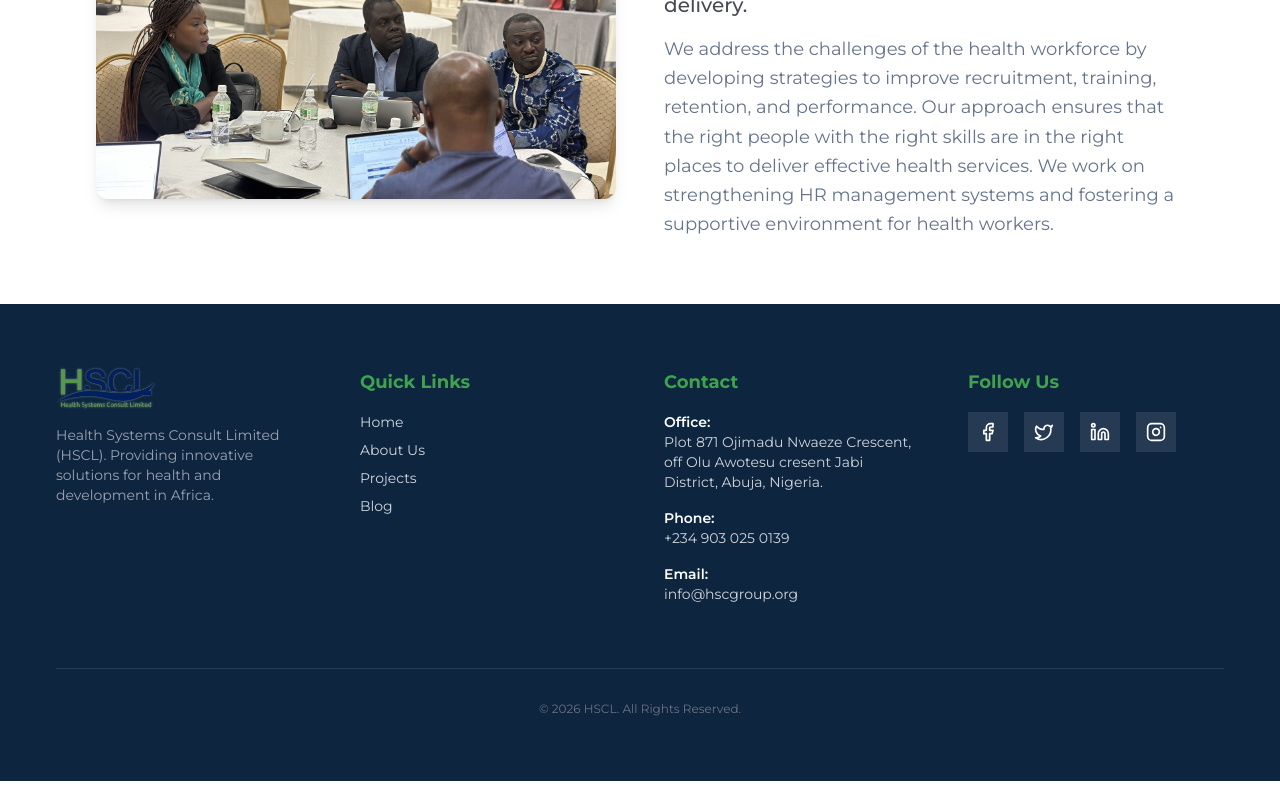
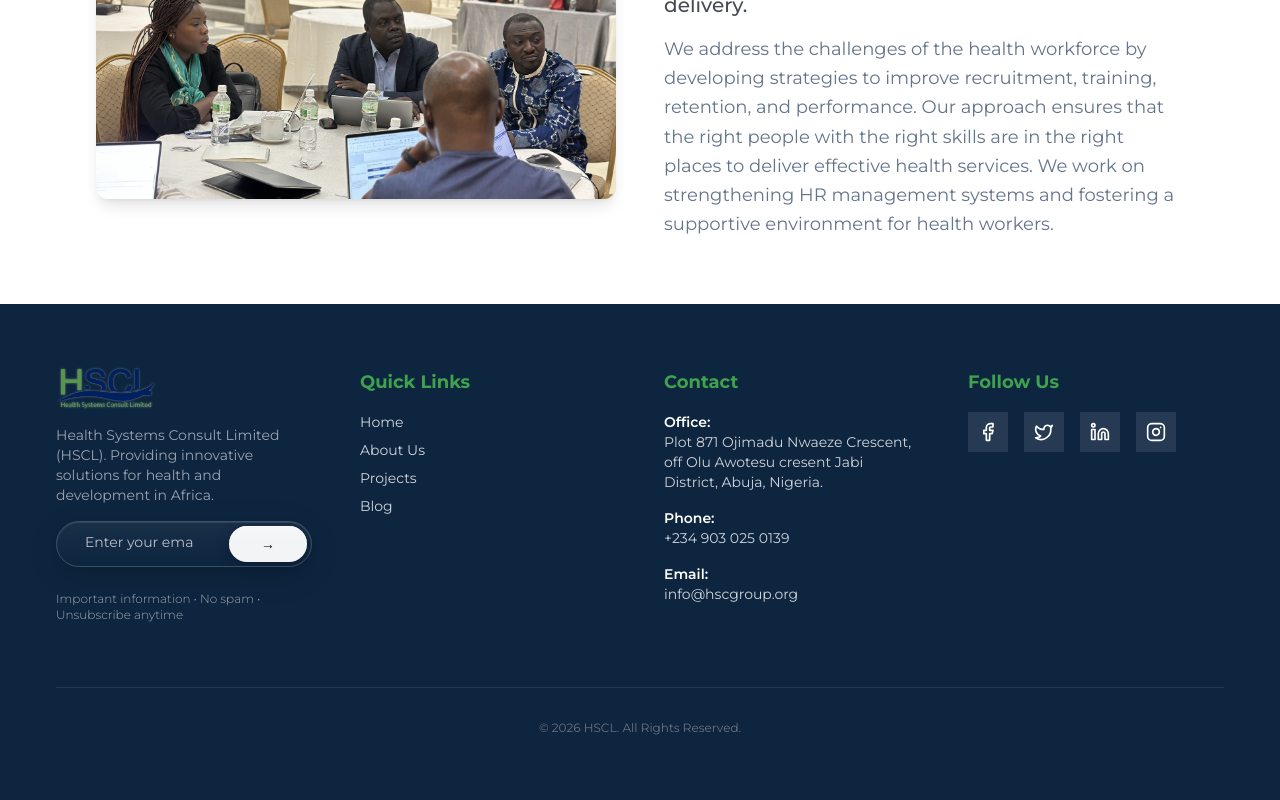
Before and after one commit to adekastanley/hlsc-02, a React (Vite) app: page /our-work in a window 1280 px wide. Shown: the part 2446-3246 px from the top of the page. Built offline with nearby package versions, Linux system fonts and the light colour scheme.

Commit message:
news letter button

```diff
--- a/src/components/SiteFooter.tsx
+++ b/src/components/SiteFooter.tsx
@@ -2,6 +2,7 @@
 import { Link } from "react-router-dom";
 import { Facebook, Twitter, Linkedin, Instagram } from "lucide-react";
 import { Logo } from "./logo";
+import NewsLetterButton from "./ui/newsletter";
 // import { Logo } from "./logo";
 
 export function SiteFooter() {
@@ -18,6 +19,7 @@ export function SiteFooter() {
 							Health Systems Consult Limited (HSCL). Providing innovative
 							solutions for health and development in Africa.
 						</p>
+						<NewsLetterButton />
 					</div>
 
 					{/* Quick Links */}
--- /dev/null
+++ b/src/components/ui/input.tsx
@@ -0,0 +1,19 @@
+import * as React from "react";
+
+import { cn } from "@/lib/utils";
+
+function Input({ className, type, ...props }: React.ComponentProps<"input">) {
+	return (
+		<input
+			type={type}
+			data-slot="input"
+			className={cn(
+				"dark:bg-input/30 border-input focus-visible:border-ring focus-visible:ring-ring/50 aria-invalid:ring-destructive/20 dark:aria-invalid:ring-destructive/40 aria-invalid:border-destructive dark:aria-invalid:border-destructive/50 disabled:bg-input/50 dark:disabled:bg-input/80 h-8 rounded-lg border bg-transparent px-2.5 py-1 text-base transition-colors file:h-6 file:text-sm file:font-medium focus-visible:ring-[3px] aria-invalid:ring-[3px] md:text-sm file:text-foreground placeholder:text-muted-foreground w-full min-w-0 outline-none file:inline-flex file:border-0 file:bg-transparent disabled:pointer-events-none disabled:cursor-not-allowed disabled:opacity-50",
+				className,
+			)}
+			{...props}
+		/>
+	);
+}
+
+export { Input };
--- /dev/null
+++ b/src/components/ui/newsletter.tsx
@@ -0,0 +1,59 @@
+"use client";
+
+import type React from "react";
+import { useState } from "react";
+import { Button } from "@/components/ui/button";
+import { Input } from "./input";
+
+export default function NewsLetterButton() {
+	const [email, setEmail] = useState("");
+	const [isSubmitted, setIsSubmitted] = useState(false);
+
+	const handleSubmit = (e: React.FormEvent) => {
+		e.preventDefault();
+		if (email) {
+			setIsSubmitted(true);
+			console.log("Newsletter signup:", email);
+		}
+	};
+
+	return (
+		<div className="opacity-0 animate-fade-in-up animate-delay-400 ">
+			{!isSubmitted ? (
+				<form onSubmit={handleSubmit} className="max-w-sm mx-auto">
+					<div className="flex p-1 bg-white/12 backdrop-blur-md rounded-full border border-white/20 shadow-[0_8px_32px_rgba(0,0,0,0.12),0_2px_8px_rgba(0,0,0,0.08),inset_0_1px_0_rgba(255,255,255,0.1)] before:absolute before:inset-0 before:rounded-full before:bg-gradient-to-b before:from-white/5 before:to-transparent before:pointer-events-none relative gap-3 shadow hover:bg-white/16 hover:border-white/30 hover:shadow-[0_12px_40px_rgba(0,0,0,0.18),0_4px_12px_rgba(0,0,0,0.12),inset_0_1px_0_rgba(255,255,255,0.15)] transition-all duration-500 ease-out hover:scale-[1.02]">
+						<Input
+							type="email"
+							placeholder="Enter your email"
+							value={email}
+							onChange={(e) => setEmail(e.target.value)}
+							required
+							className="flex-1 border-0 bg-transparent text-white placeholder:text-white/70 focus-visible:ring-0 focus-visible:ring-offset-0 px-6 py-3 text-base hover:placeholder:text-white/85 transition-all duration-300"
+						/>
+						<Button
+							type="submit"
+							className="bg-white/95 text-black hover:bg-slate-500/90 hover:text-white rounded-full px-8 py-3 transition-all duration-300 font-medium shadow-[0_4px_16px_rgba(0,0,0,0.15),0_1px_4px_rgba(0,0,0,0.1),inset_0_1px_0_rgba(255,255,255,0.8)] hover:shadow-[0_6px_20px_rgba(71,85,105,0.3),0_2px_8px_rgba(71,85,105,0.2)] relative before:absolute before:inset-0 before:rounded-full before:bg-gradient-to-b before:from-white/20 before:to-transparent before:pointer-events-none hover:before:from-slate-400/20"
+						>
+							→
+						</Button>
+					</div>
+					<p className="text-xs text-white/60 mt-6 font-light">
+						Important information • No spam • Unsubscribe anytime
+					</p>
+				</form>
+			) : (
+				<div className="max-w-sm mx-auto">
+					<div className="p-8 bg-white/12 backdrop-blur-md rounded-3xl border border-white/20 shadow-[0_12px_40px_rgba(0,0,0,0.15),0_4px_16px_rgba(0,0,0,0.1),inset_0_1px_0_rgba(255,255,255,0.1),inset_0_-1px_0_rgba(0,0,0,0.05)] relative before:absolute before:inset-0 before:rounded-3xl before:bg-gradient-to-b before:from-white/8 before:via-transparent before:to-black/5 before:pointer-events-none">
+						<h3 className="font-serif text-3xl text-white mb-4 font-light">
+							Welcome!
+						</h3>
+						<p className="text-white/85 leading-relaxed">
+							Thank you for joining Heritage Roots. Your first newsletter will
+							arrive soon with stories from the heartland.
+						</p>
+					</div>
+				</div>
+			)}
+		</div>
+	);
+}
```
